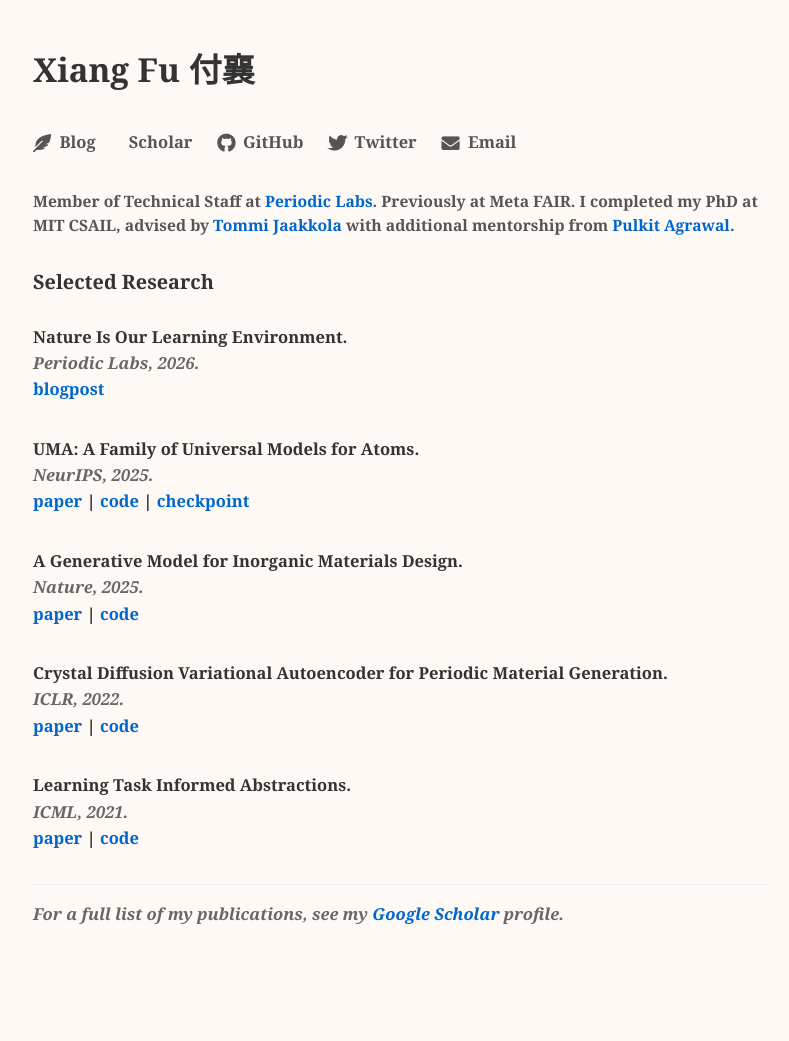
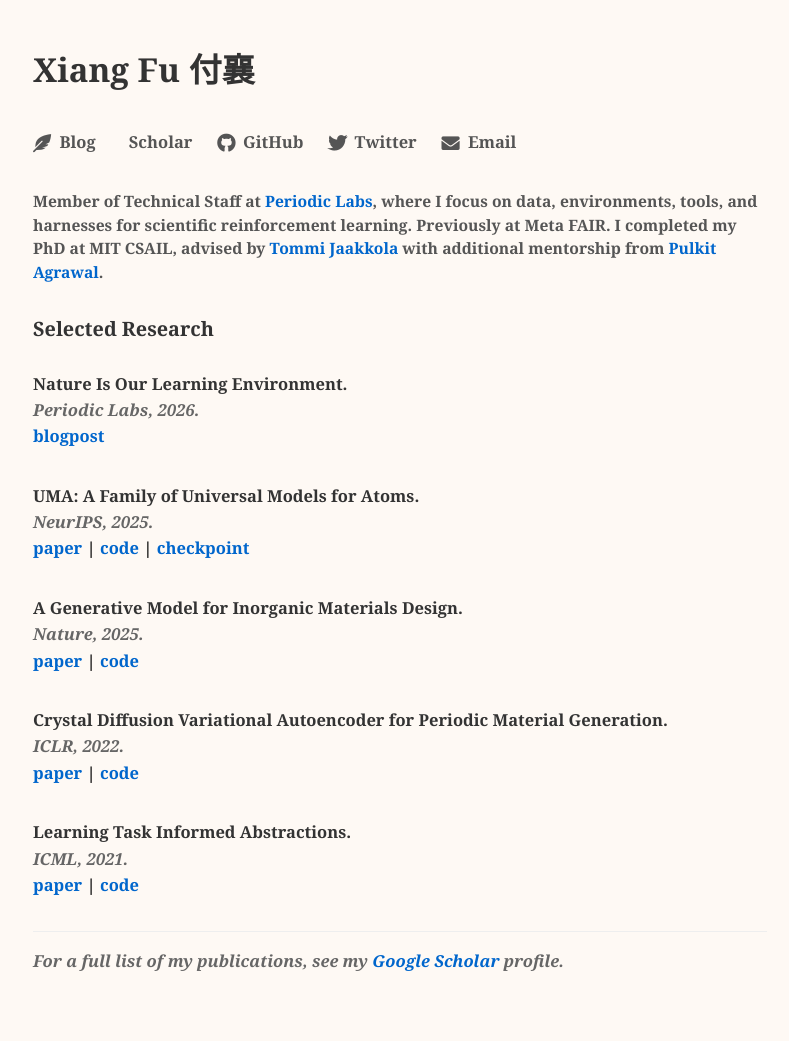
Before and after one commit to kyonofx/kyonofx.github.io, a Jekyll site: the page built from _pages/home.md, in a window 1280 px wide. Shown: the whole page, without its empty margins (240-1029 px from the left). Built offline with Jekyll 4.4.1, drawn with Linux system fonts in a browser that asks for light colours; cached includes are drawn as plain includes; some web fonts are replaced; a style sheet for code colours, icons or effects is not loaded; before the commit the page ends 994 px from its top, so only the background shows below that.

Commit message:
Describe scientific reinforcement learning work

```diff
--- a/_layouts/archive.html
+++ b/_layouts/archive.html
@@ -38,7 +38,8 @@ layout: default
           </a>
         </div>
         <div class="author-bio">
-          <p>Member of Technical Staff at <a href="https://periodic.com/">Periodic Labs</a>. Previously at Meta FAIR.
+          <p>Member of Technical Staff at <a href="https://periodic.com/">Periodic Labs</a>, where I focus on
+            data, environments, tools, and harnesses for scientific reinforcement learning. Previously at Meta FAIR.
             I completed my PhD at MIT CSAIL, advised by <a
               href="https://people.csail.mit.edu/tommi/tommi.html">Tommi Jaakkola</a> with additional mentorship from <a
               href="https://people.csail.mit.edu/pulkitag/">Pulkit Agrawal</a>.</p>
```
